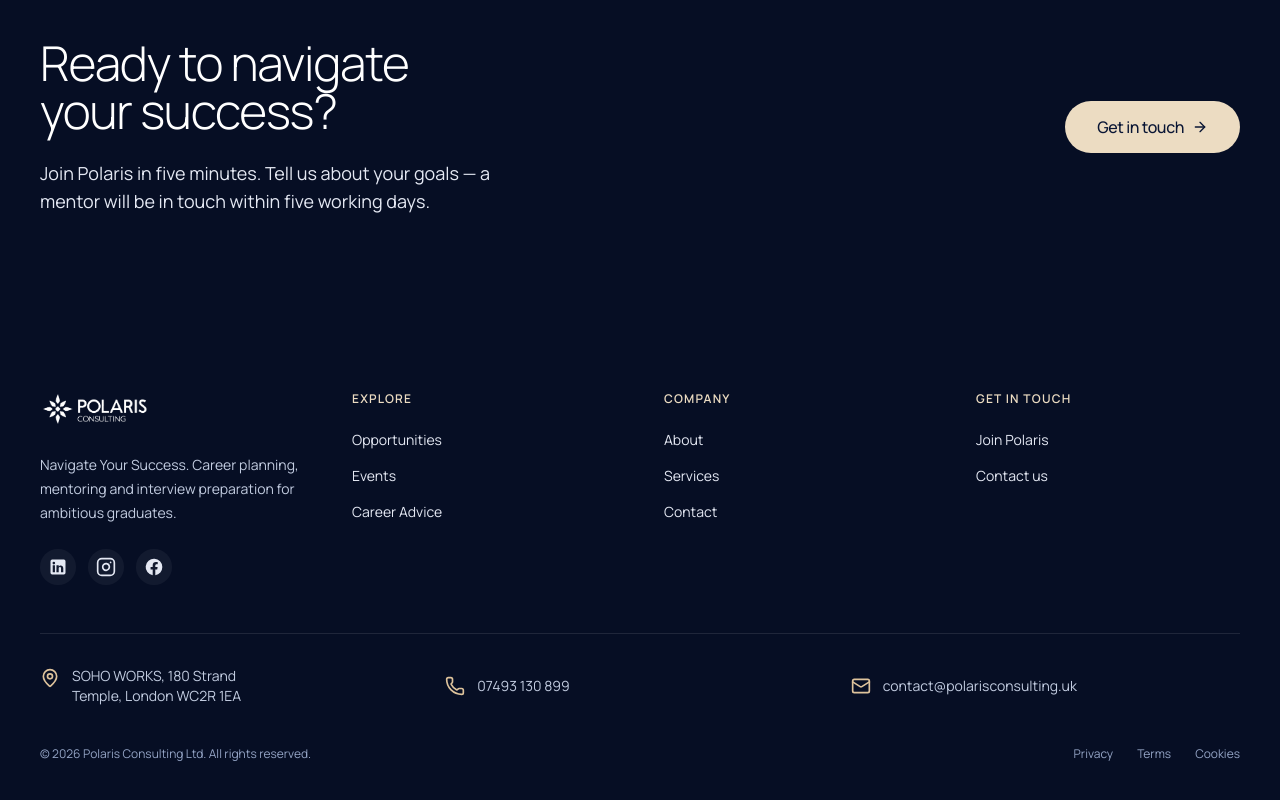
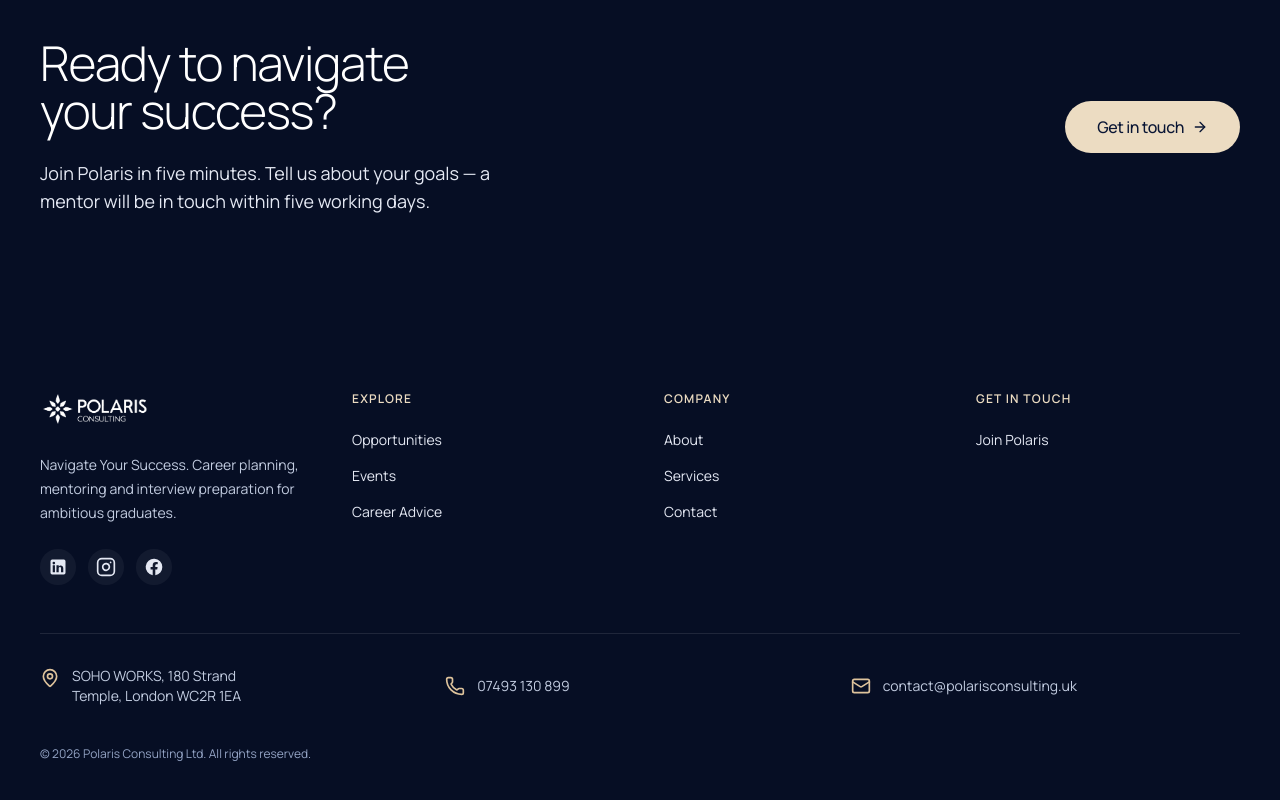
Before and after one commit to zhufeiliu825-droid/polaris-website, a Next.js app: page / in a window 1280 px wide. Shown: the part 3185-3985 px from the top of the page. Built offline with nearby package versions, Linux system fonts and the light colour scheme.

Commit message:
Footer: drop Privacy/Terms/Cookies links + slim Get in touch column to Join only

```diff
--- a/src/components/site-footer.tsx
+++ b/src/components/site-footer.tsx
@@ -41,10 +41,7 @@ const footerNav = [
   },
   {
     title: "Get in touch",
-    links: [
-      { href: "/join", label: "Join Polaris" },
-      { href: "/contact", label: "Contact us" },
-    ],
+    links: [{ href: "/join#form", label: "Join Polaris" }],
   },
 ];
 
@@ -142,7 +139,7 @@ export function SiteFooter() {
           </div>
         </div>
 
-        <div className="mt-10 flex flex-col gap-4 md:flex-row md:items-center md:justify-between text-xs text-navy-300">
+        <div className="mt-10 text-xs text-navy-300">
           <p>
             ©{" "}
             <Link
@@ -155,17 +152,6 @@ export function SiteFooter() {
             </Link>{" "}
             Polaris Consulting Ltd. All rights reserved.
           </p>
-          <div className="flex gap-6">
-            <Link href="/privacy" className="hover:text-white">
-              Privacy
-            </Link>
-            <Link href="/terms" className="hover:text-white">
-              Terms
-            </Link>
-            <Link href="/cookies" className="hover:text-white">
-              Cookies
-            </Link>
-          </div>
         </div>
       </Container>
     </footer>
```
